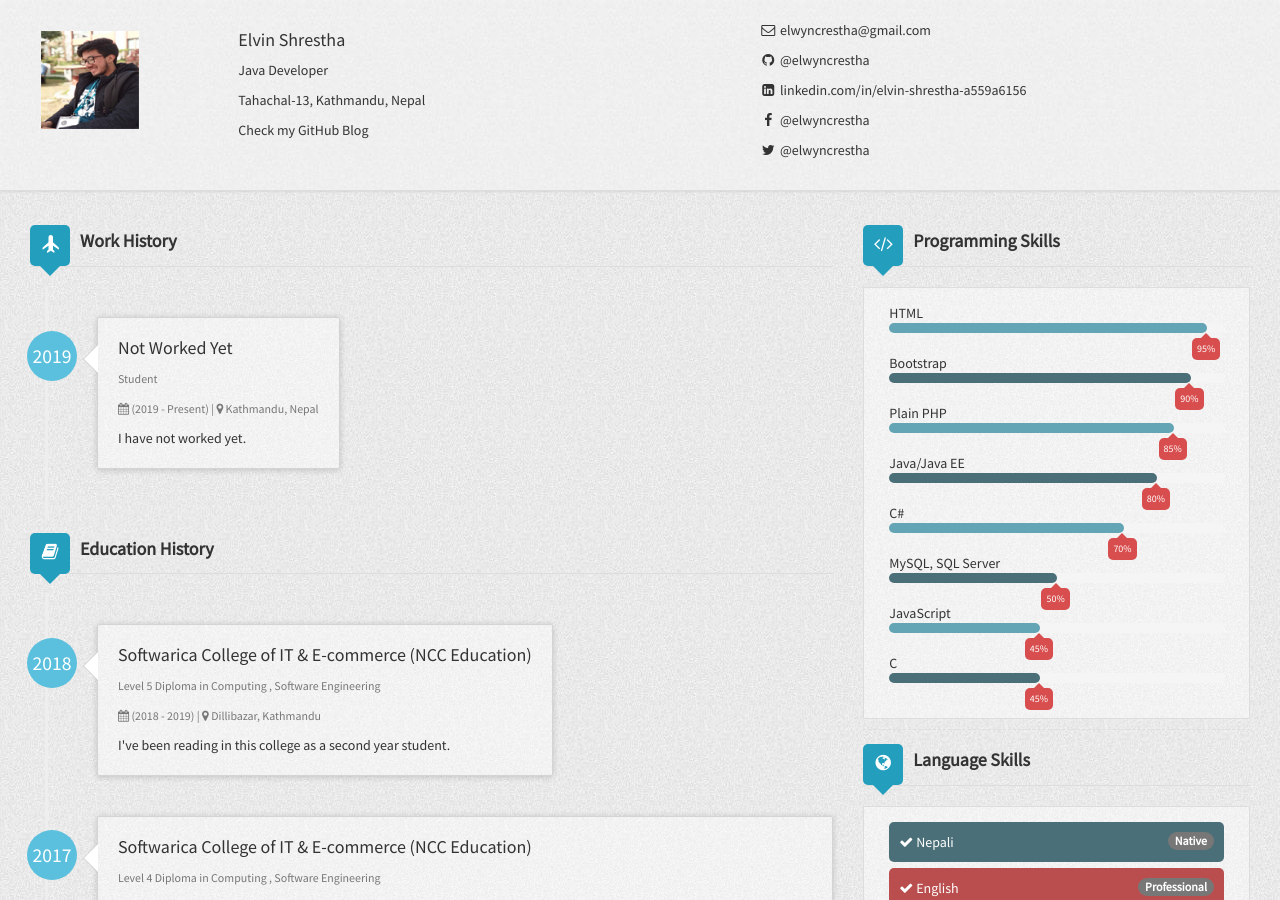
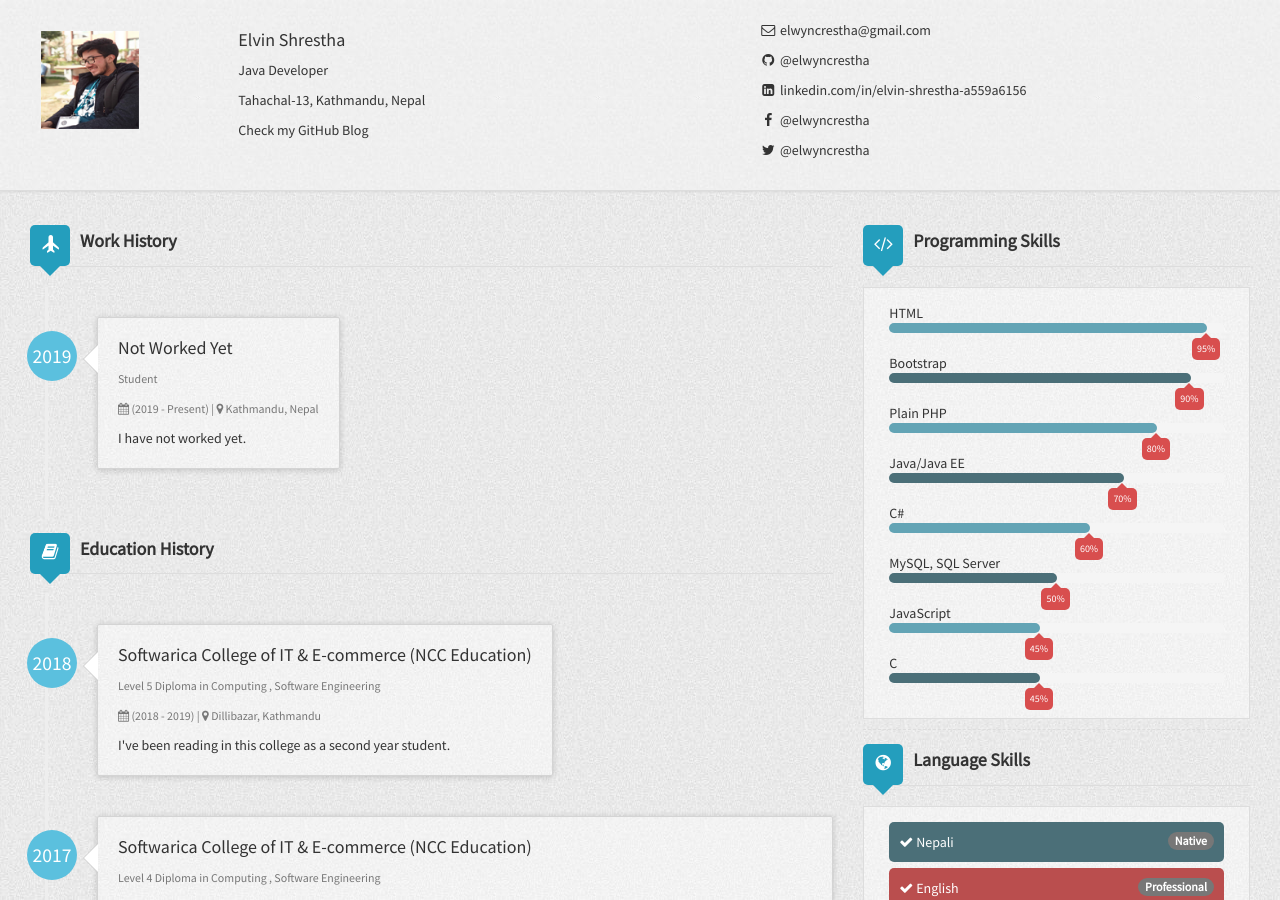
Before and after one commit to elwyncrestha/elwyncrestha.github.io-old, a Jekyll site: the page built from index.html, in a window 1280 px wide and 900 px high. Built offline with Jekyll 4.4.1, drawn with Linux system fonts in a browser that asks for light colours; nearby versions of some CDN libraries.

Commit message:
Update _config.yml

```diff
--- a/_config.yml
+++ b/_config.yml
@@ -84,13 +84,13 @@ author:
       percentage: 90%
     - skill3:
       name: Plain PHP
-      percentage: 85%
+      percentage: 80%
     - skill4:
       name: Java/Java EE
-      percentage: 80%
+      percentage: 70%
     - skill5:
       name: C#
-      percentage: 70%
+      percentage: 60%
     - skill6:
       name: MySQL, SQL Server
       percentage: 50%
```
